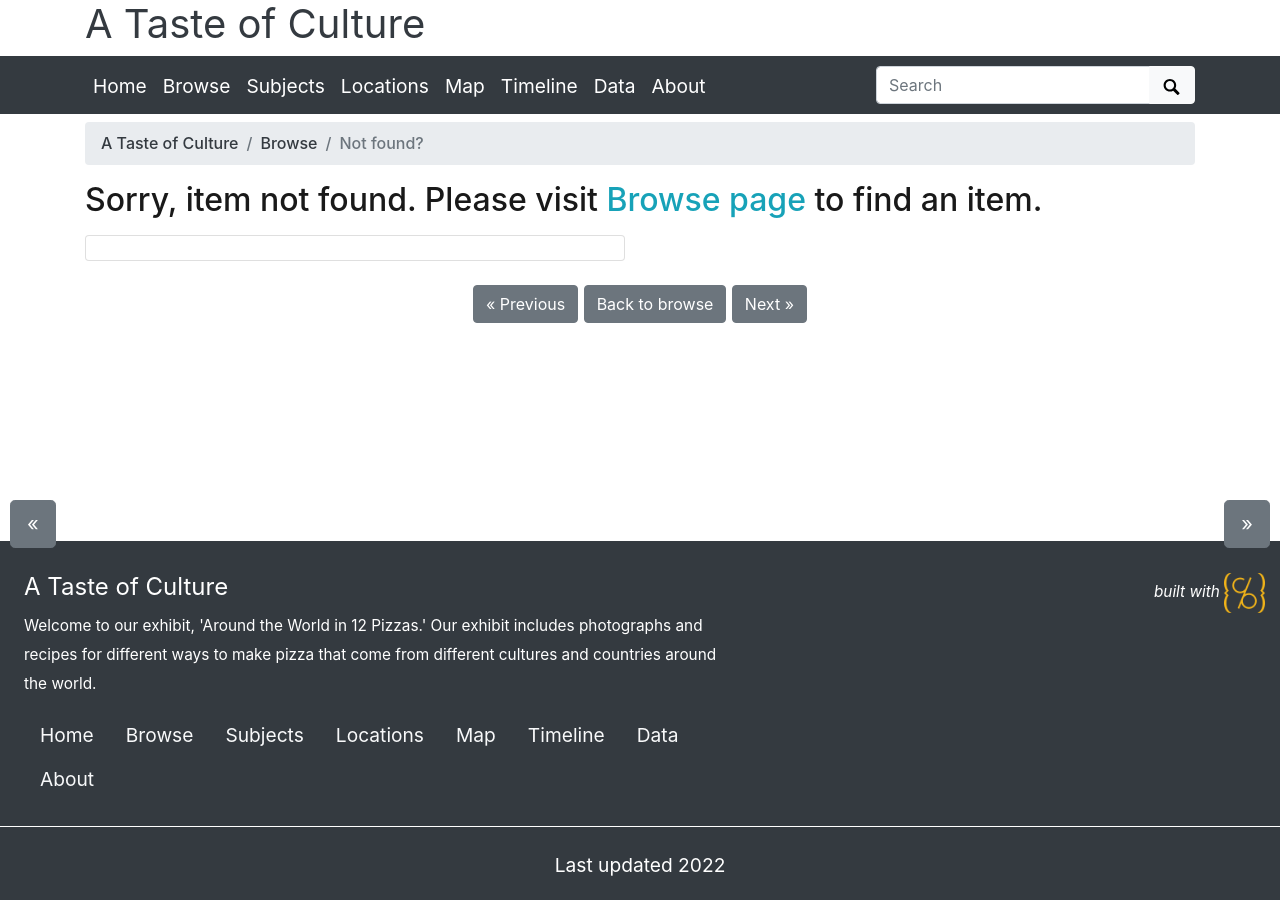
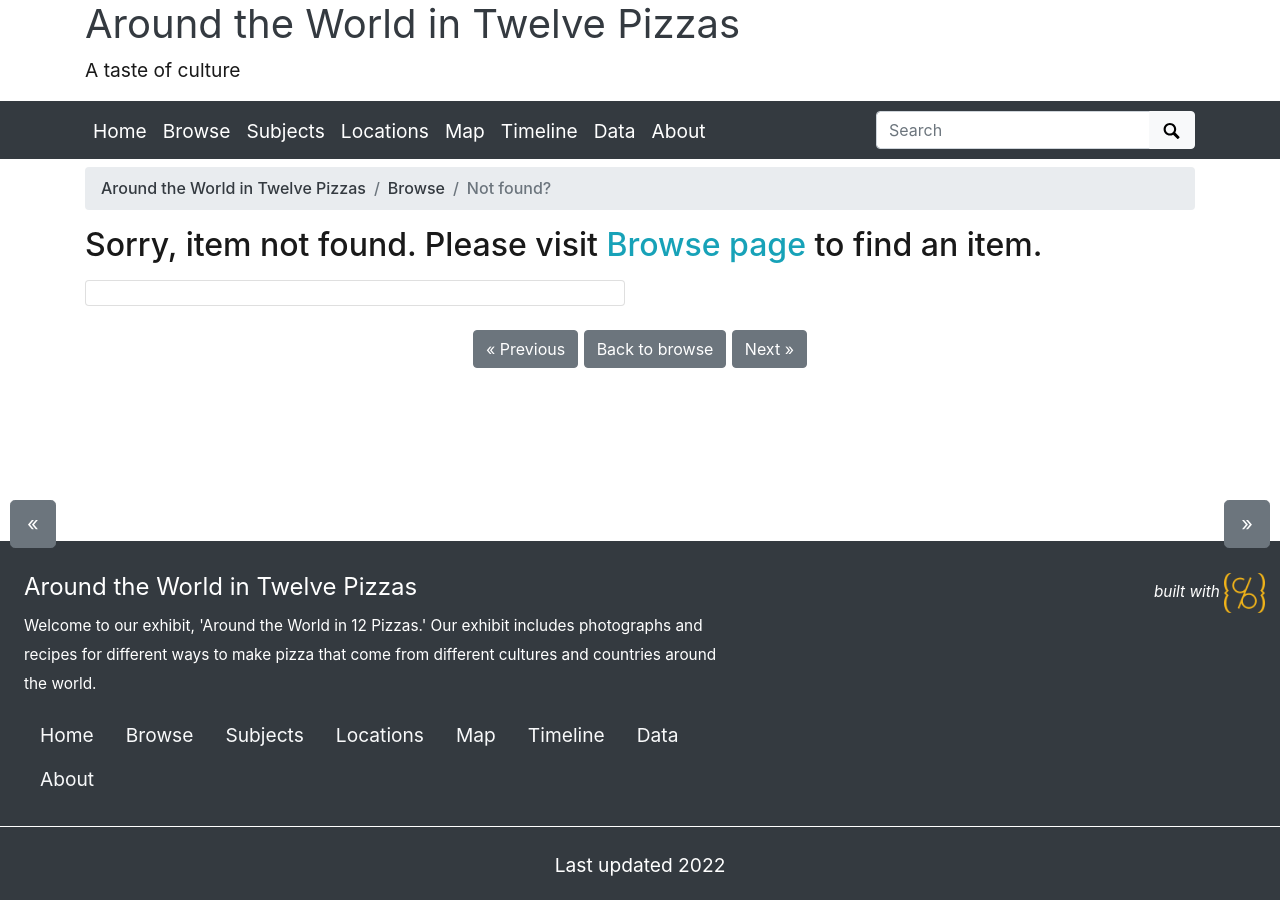
Before and after one commit to AngeleneBauer/pizzavariations, a Jekyll site: the page built from pages/item.md, in a window 1280 px wide. Built offline with Jekyll 4.4.1, drawn with Linux system fonts in a browser that asks for light colours.

Commit message:
added base url back

```diff
--- a/_config.yml
+++ b/_config.yml
@@ -12,7 +12,7 @@
 url: https://AngeleneBauer.github.io
 # baseurl is path to location on the domain if necessary e.g. /digital/hjccc
 # on GitHub Pages it is your github repository's name prefixed with a /
-#baseurl: /pizzavariations
+baseurl: /pizzavariations
 # location of code, the full url to your github repository
 source-code: https://github.com/AngeleneBauer/pizzavariations
 
@@ -20,9 +20,9 @@ source-code: https://github.com/AngeleneBauer/pizzavariations
 # SITE SETTINGS
 #
 # title of site appears in banner
-title: A Taste of Culture
+title: Around the World in Twelve Pizzas
 # tagline, a short phrase that will appear throughout the site in the top banner
-#tagline: A taste of culture
+tagline: A taste of culture
 # description appears in meta tags and other locations
 # this description might appear in search result lists, keep around 160 characters max
 description: "Welcome to our exhibit, 'Around the World in 12 Pizzas.' Our exhibit includes photographs and recipes for different ways to make pizza that come from different cultures and countries around the world."
```
